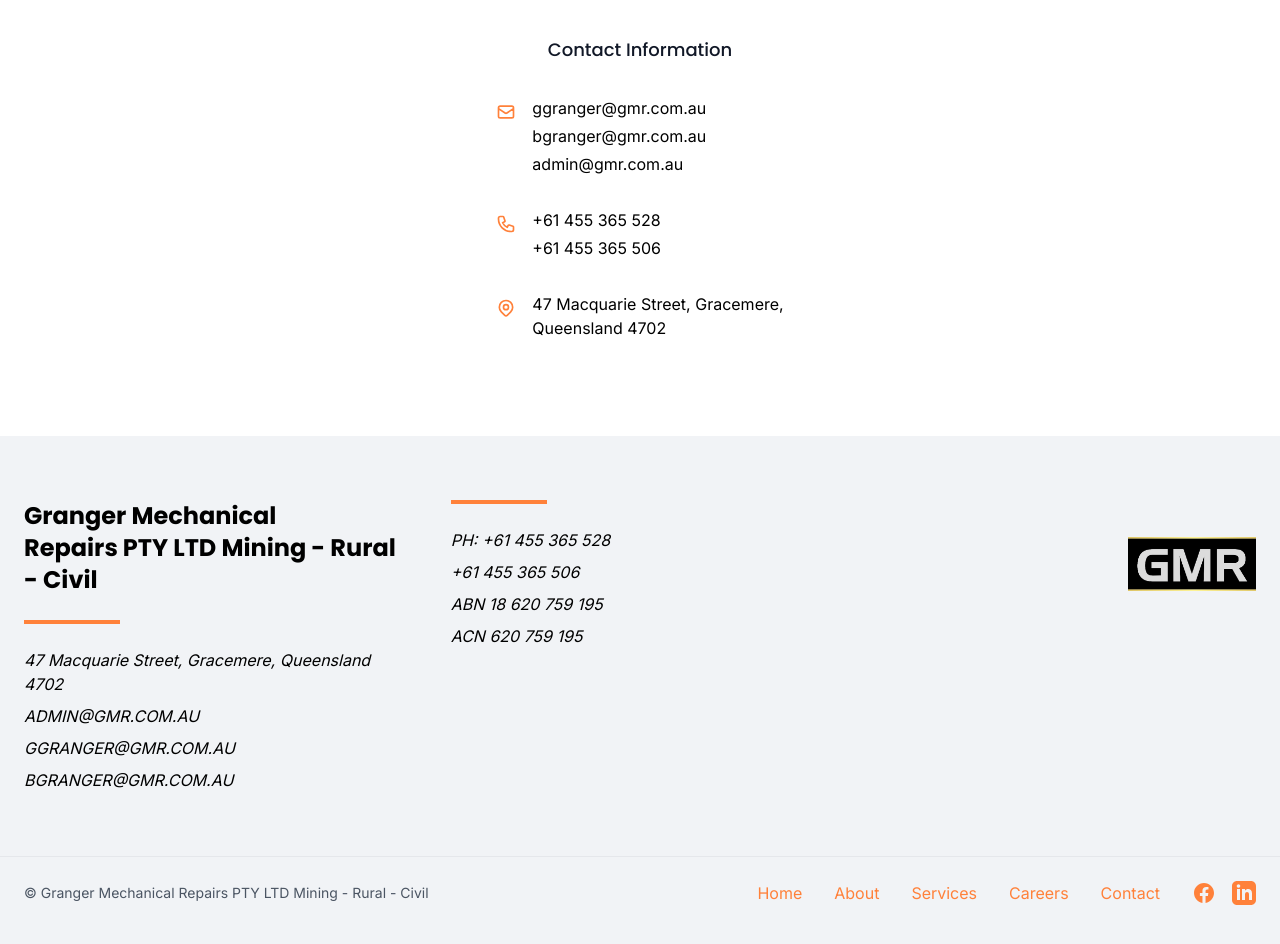
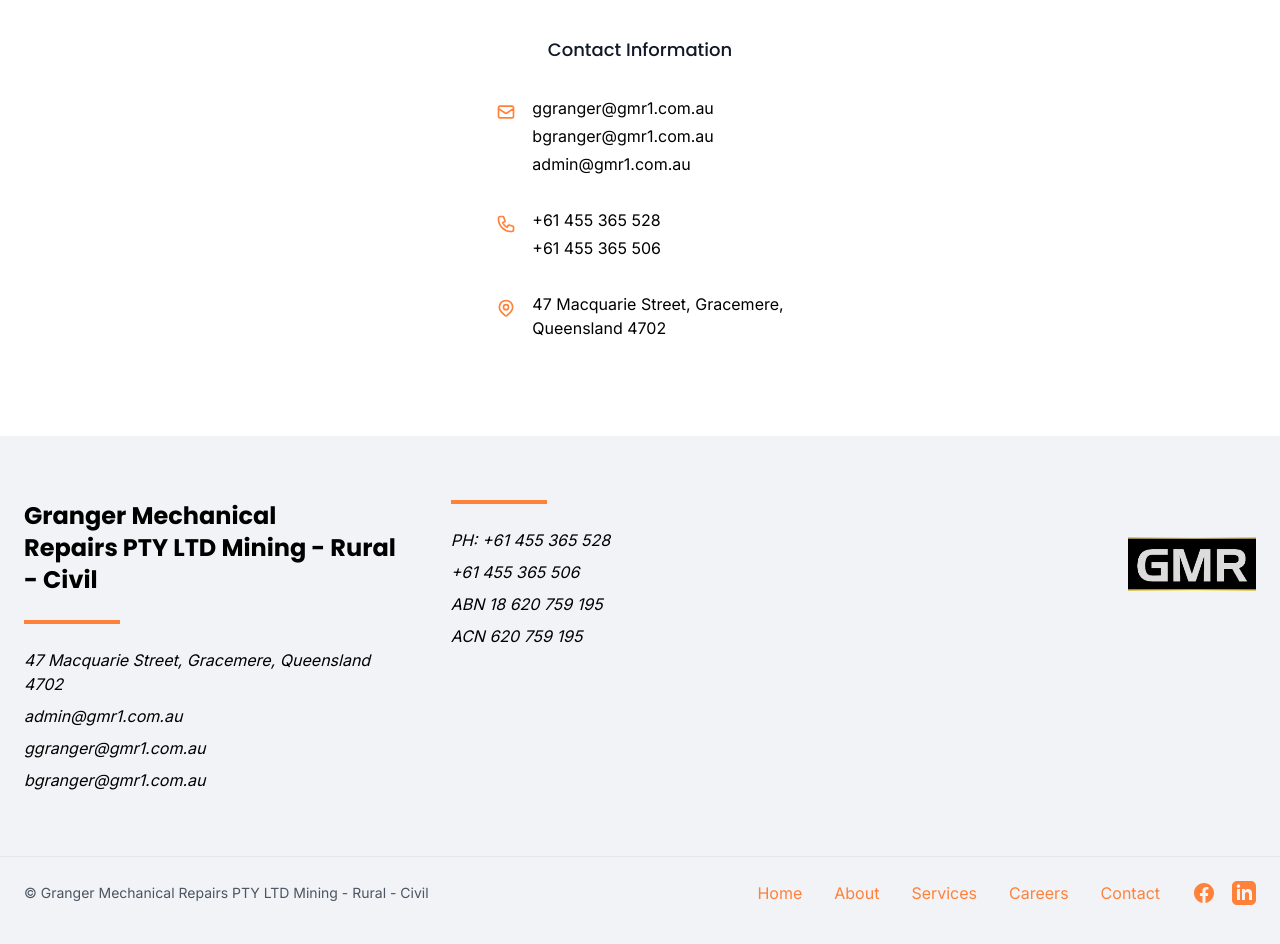
Before and after one commit to Dezzi94/GMR, a React (Vite) app: page /contact in a window 1280 px wide. Shown: the part 500-1444 px from the top of the page. Built offline with nearby package versions, Linux system fonts and the light colour scheme.

Commit message:
changed labour hire logo

```diff
--- a/src/components/Footer.tsx
+++ b/src/components/Footer.tsx
@@ -12,9 +12,9 @@
               <div className="h-1 w-20 sm:w-24 bg-[#ff813a] my-4 sm:my-6"></div>
               <div className="space-y-2">
                 <p className="text-sm sm:text-base text-black italic">47 Macquarie Street, Gracemere, Queensland 4702</p>
-                <p className="text-sm sm:text-base text-black italic">ADMIN@GMR.COM.AU</p>
-                <p className="text-sm sm:text-base text-black italic">GGRANGER@GMR.COM.AU</p>
-                <p className="text-sm sm:text-base text-black italic">BGRANGER@GMR.COM.AU</p>
+                <p className="text-sm sm:text-base text-black italic">admin@gmr1.com.au</p>
+                <p className="text-sm sm:text-base text-black italic">ggranger@gmr1.com.au</p>
+                <p className="text-sm sm:text-base text-black italic">bgranger@gmr1.com.au</p>
               </div>
             </div>
 
--- a/src/components/Navbar.tsx
+++ b/src/components/Navbar.tsx
@@ -213,7 +213,7 @@
           </Link>
           <div className="flex items-center gap-4">
             {/* Email Icon */}
-            <a href="mailto:ADMIN@GMR.COM.AU" className="text-[#ff813a]">
+            <a href="mailto:admin@gmr1.com.au" className="text-[#ff813a]">
               <svg className="w-5 h-5" fill="currentColor" viewBox="0 0 20 20">
                 <path d="M2.003 5.884L10 9.882l7.997-3.998A2 2 0 0016 4H4a2 2 0 00-1.997 1.884z" />
                 <path d="M18 8.118l-8 4-8-4V14a2 2 0 002 2h12a2 2 0 002-2V8.118z" />
--- a/src/components/ServicePage.tsx
+++ b/src/components/ServicePage.tsx
@@ -102,7 +102,7 @@
                 <div className="space-y-4">
                   <p className="text-gray-600 italic text-lg">47 Macquarie Street, Gracemere, Queensland 4702</p>
                   <p className="text-[#ff813a] text-lg">+61 455 365 528</p>
-                  <p className="text-[#ff813a] text-lg">ggranger@gmr.com.au</p>
+                  <p className="text-[#ff813a] text-lg">ggranger@gmr1.com.au</p>
                   <Link
                     to="/contact"
                     className="inline-block bg-[#ff813a] text-white px-6 py-3 rounded-lg hover:bg-[#ff9a5f] transition-colors duration-200 text-lg"
--- a/src/constants/content.ts
+++ b/src/constants/content.ts
@@ -289,7 +289,7 @@
   info: {
     title: "Contact Information",
     description: "Reach out to us through any of these channels",
-    email: "contact@gmr.com",
+    email: "admin@gmr1.com.au",
     phone: "+61 455 365 528",
     address: "47 Macquarie Street, Gracemere, Queensland 4702"
   },
--- a/src/constants/index.ts
+++ b/src/constants/index.ts
@@ -1,6 +1,6 @@
 export const COMPANY_NAME = 'GMR-1';
 export const COMPANY_DESCRIPTION = 'Innovative Solutions for Tomorrow\'s Challenges';
-export const COMPANY_EMAIL = 'ADMIN@GMR.COM.AU';
+export const COMPANY_EMAIL = 'admin@gmr1.com.au';
 export const COMPANY_PHONE = '+61 455 365 528';
 export const COMPANY_PHONE_2 = '+61 455 365 506';
 export const COMPANY_ADDRESS = '47 Macquarie Street, Gracemere, Queensland 4702';
--- a/src/pages/Contact.tsx
+++ b/src/pages/Contact.tsx
@@ -36,9 +36,9 @@
                   <path strokeLinecap="round" strokeLinejoin="round" strokeWidth={2} d="M3 8l7.89 5.26a2 2 0 002.22 0L21 8M5 19h14a2 2 0 002-2V7a2 2 0 00-2-2H5a2 2 0 00-2 2v10a2 2 0 002 2z" />
                 </svg>
                 <div className="space-y-1">
-                  <p className="text-base text-black">ggranger@gmr.com.au</p>
-                  <p className="text-base text-black">bgranger@gmr.com.au</p>
-                  <p className="text-base text-black">admin@gmr.com.au</p>
+                  <p className="text-base text-black">ggranger@gmr1.com.au</p>
+                  <p className="text-base text-black">bgranger@gmr1.com.au</p>
+                  <p className="text-base text-black">admin@gmr1.com.au</p>
                 </div>
               </div>
 
--- a/src/pages/JobPosition.tsx
+++ b/src/pages/JobPosition.tsx
@@ -123,8 +123,8 @@
               <h2 className="text-2xl font-bold text-gray-900 mb-4">How to Apply</h2>
               <p className="text-gray-600 text-lg mb-6">
                 Please email your cover letter and current resume (including any relevant certificates/licences) to{' '}
-                <a href="mailto:admin@gmr.com.au" className="text-[#ff813a] hover:text-[#ff9a5f]">
-                  admin@gmr.com.au
+                <a href="mailto:admin@gmr1.com.au" className="text-[#ff813a] hover:text-[#ff9a5f]">
+                  admin@gmr1.com.au
                 </a>
               </p>
               <p className="text-gray-500 text-sm">
```
Also changed, not shown: public/assets/images/about/labourhirelogo.png.
